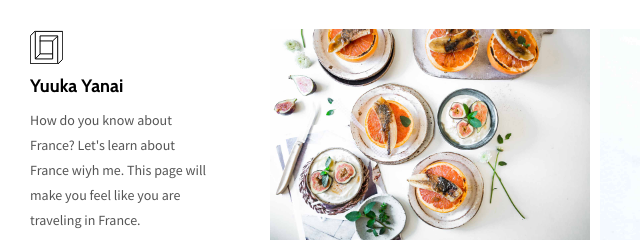
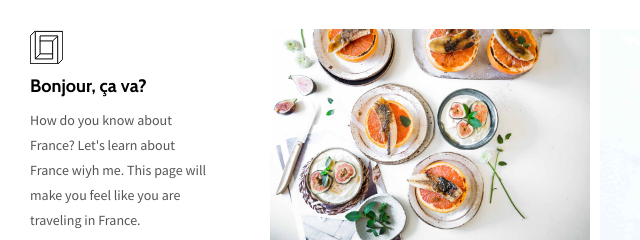
Before and after one commit to yanaiyuuka/web, a plain HTML site: page index.html in a window 1280 px wide. Shown: the top 240 px of the page, 0-640 px from the left. Drawn offline with nearby package versions, Linux system fonts and the light colour scheme.

Commit message:
Update index.html

```diff
--- a/index.html
+++ b/index.html
@@ -40,7 +40,7 @@
       <div class="site-header hidden-xs">
           <a class="site-brand" href="./index.html" title="">
             <img class="img-responsive site-logo" alt="" src="./assets/images/mashup-logo.svg">
-            Yuuka Yanai
+            Bonjour, ça va?
           </a>
         <p>How do you know about France?
           Let's learn about France wiyh me. This page will make you feel
```
